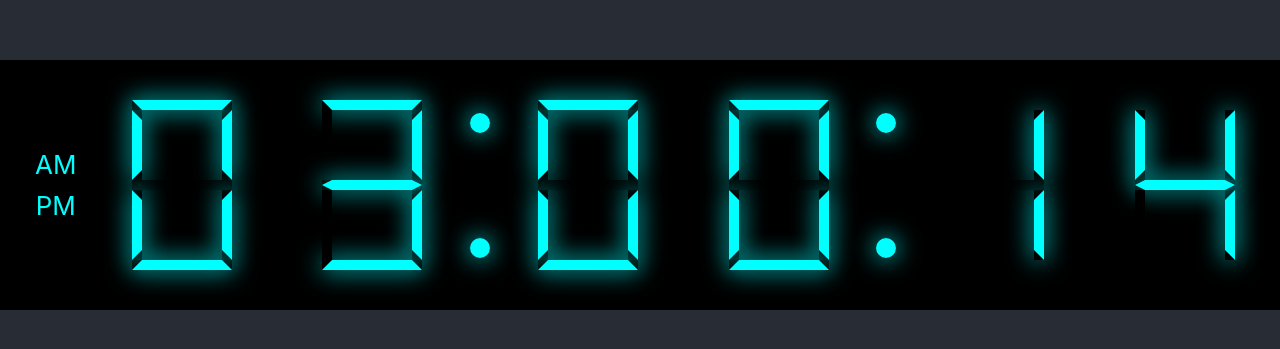
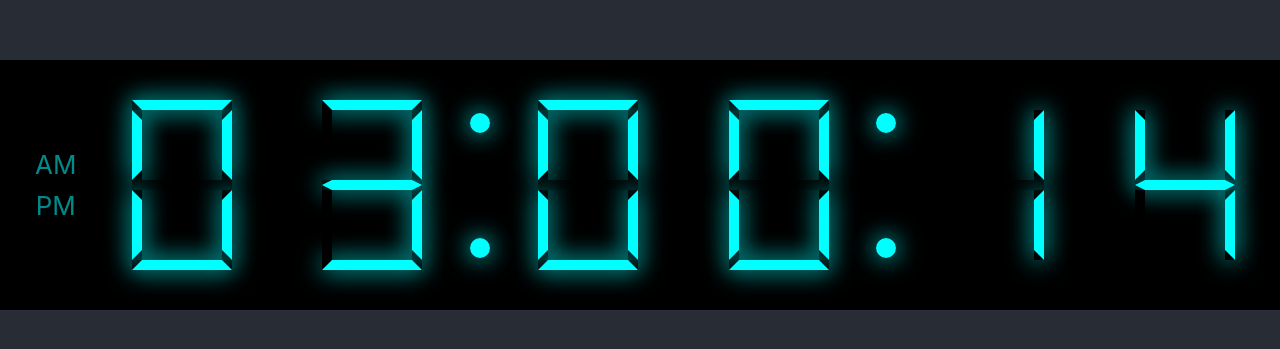
Before and after one commit to CJButton/Digital-Clock, a React (Create React App) app: page / in a window 1280 px wide. Shown: the part 215-564 px from the top of the page. Built offline with nearby package versions, Linux system fonts and the light colour scheme.

Commit message:
feat: Dark colors for AM/PM changed

```diff
--- a/src/styles/digital/numbers.scss
+++ b/src/styles/digital/numbers.scss
@@ -5,14 +5,17 @@
 
 [data-theme="red"] {
     --color: #ff0000;
+    --darkColor: darkred;
 }
 
 [data-theme="cyan"] {
     --color: #00ffff;
+    --darkColor: darkcyan;
 }
 
 [data-theme="green"] {
     --color: #2fff00;
+    --darkColor: darkgreen;
 }
 
 .digital-wrapper {
@@ -29,7 +32,7 @@
 .am,
 .pm {
     margin: 10px;
-    color: var(--color);
+    color: var(--darkColor);
     border-color: black;
 
 }
```
